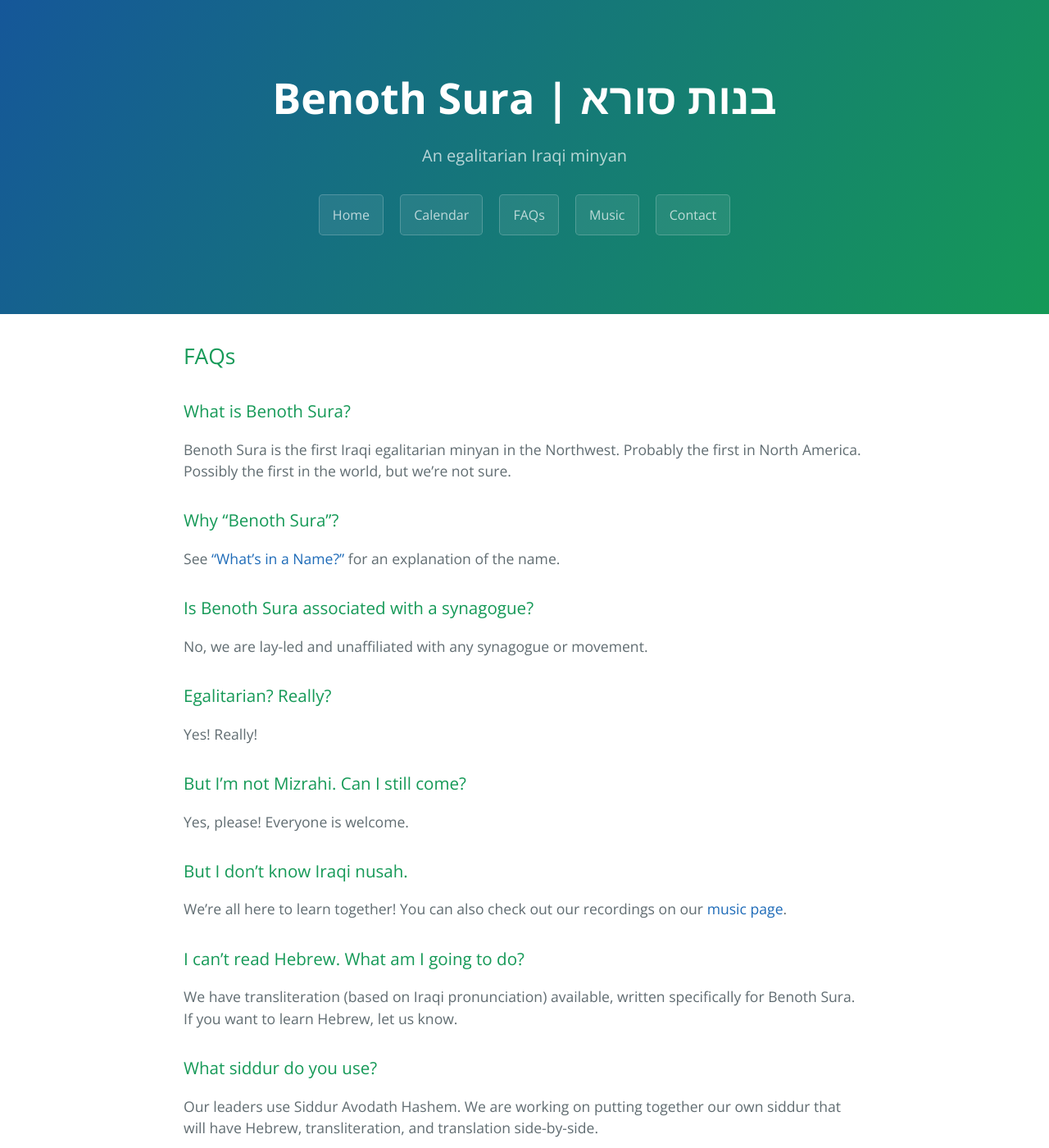
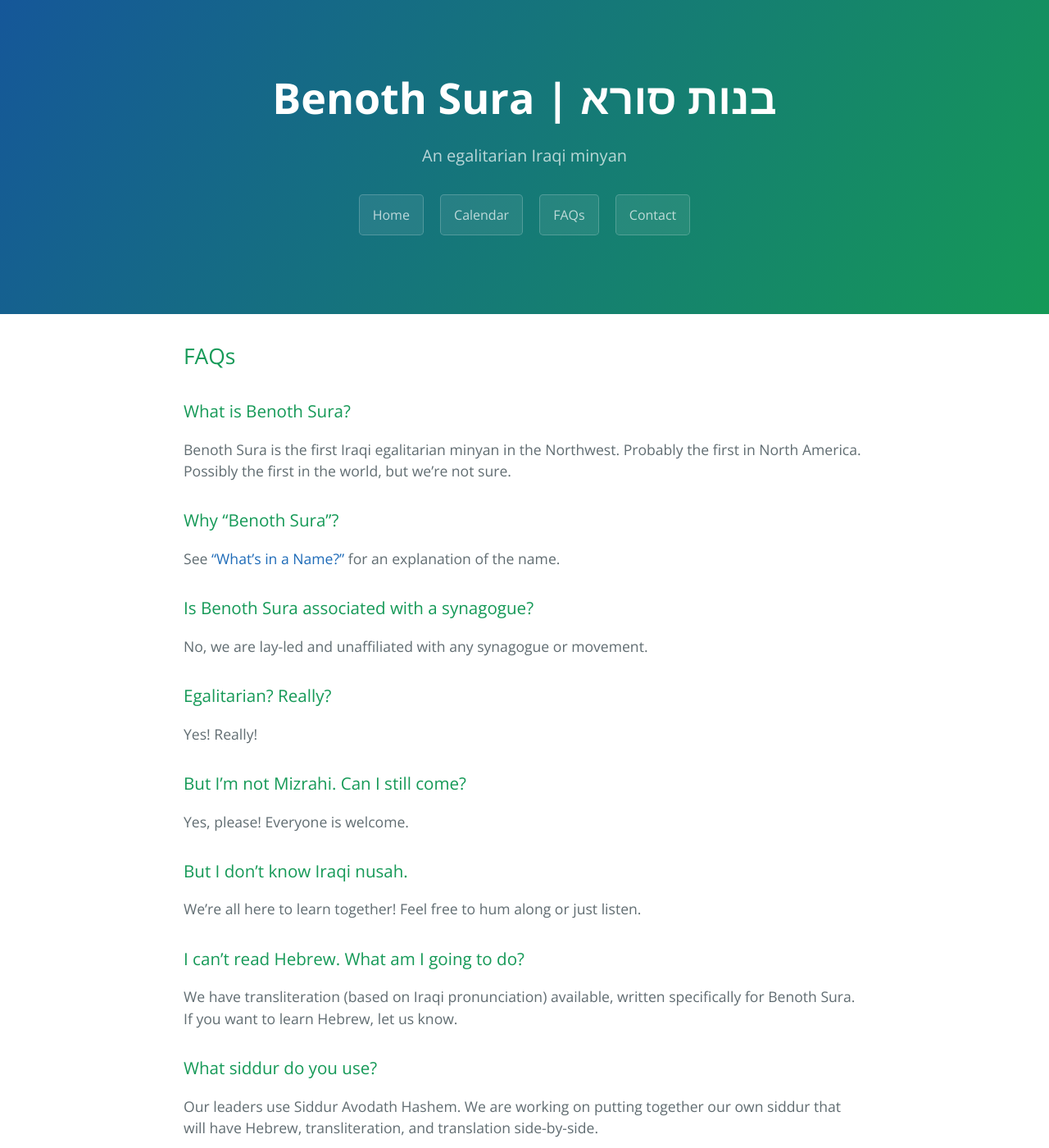
Before and after one commit to BenothSura/BenothSura.github.io, a Jekyll site: the page built from faq.md, in a window 1280 px wide and 1400 px high. Shown: the whole window at 82% size. Built offline with Jekyll 4.4.1, drawn with Linux system fonts in a browser that asks for light colours; our own code applies the rules of GitHub Pages for plain Markdown files.

Commit message:
edit out music page temporarily

```diff
--- a/_layouts/default.html
+++ b/_layouts/default.html
@@ -18,7 +18,6 @@
         <a href="index.html" class="btn">Home</a>
         <a href="./calendar.html" class="btn">Calendar</a>
         <a href="./faq.html" class="btn">FAQs</a>
-        <a href="./music.html" class="btn">Music</a>
         <a href="./contact.html" class="btn">Contact</a>
     </section>
 
--- a/faq.md
+++ b/faq.md
@@ -26,7 +26,7 @@ Yes, please! Everyone is welcome.
 
 ### But I don't know Iraqi nusah.
 
-We're all here to learn together! You can also check out our recordings on our [music page](./music.html).
+We're all here to learn together! Feel free to hum along or just listen.
 
 ### I can't read Hebrew. What am I going to do?
 
```
Also changed, not shown: index.md (+1 -1 lines), music.md (+3 -3 lines).
